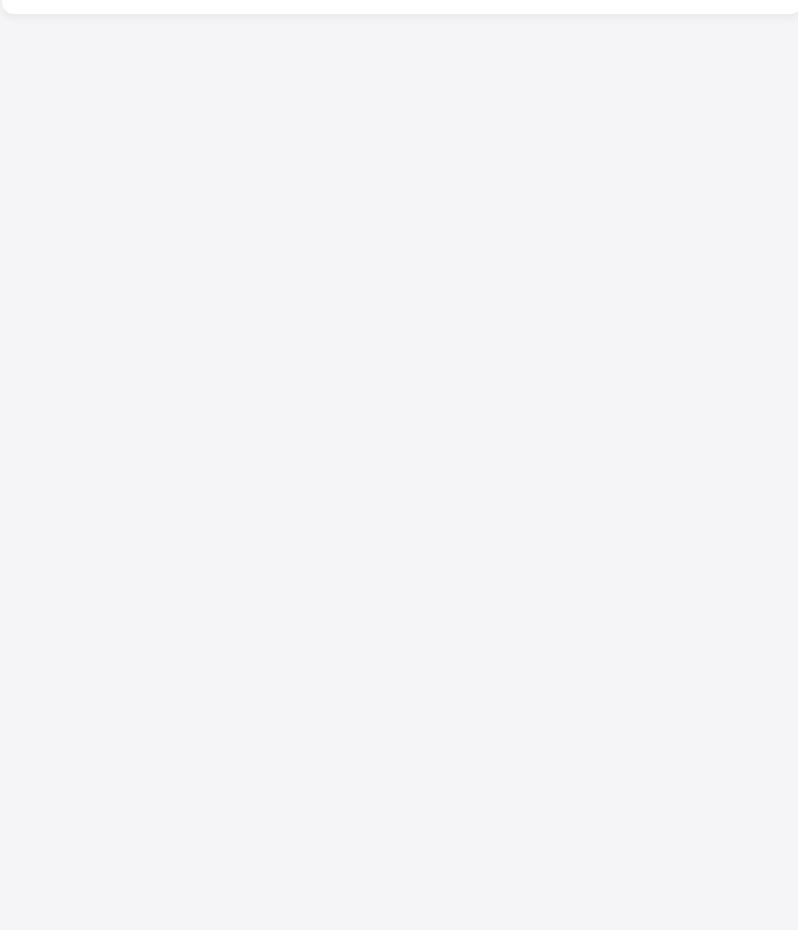
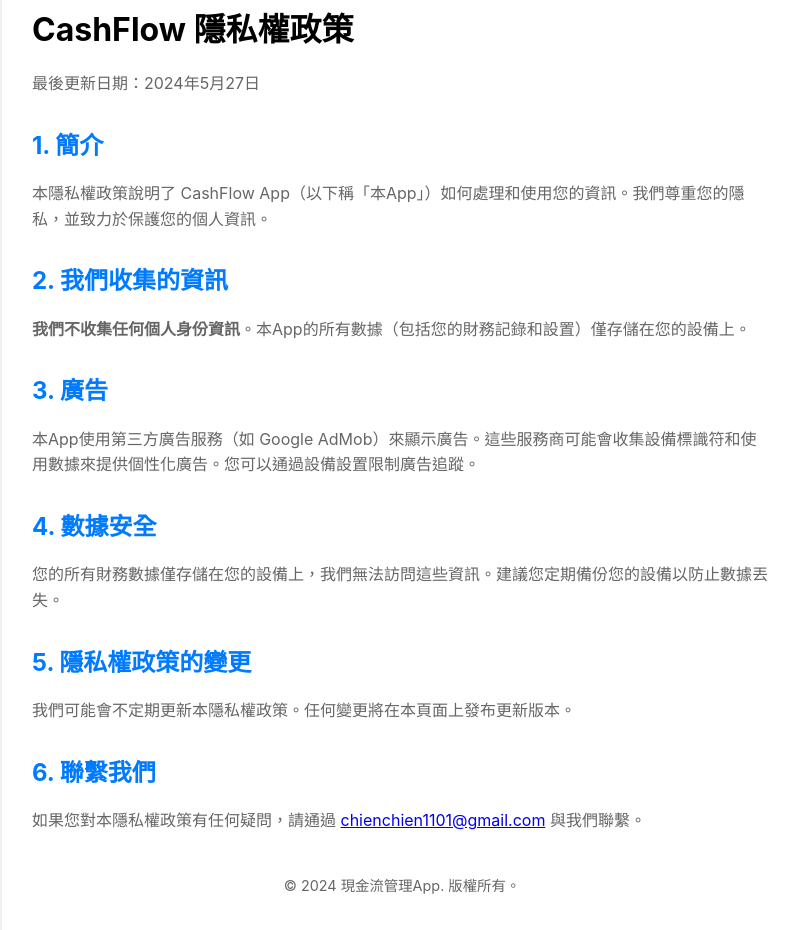
Before and after one commit to chienchien1101/chienchien-app, a plain HTML site: page route-planner.html in a window 1280 px wide. Shown: the part 440-1370 px from the top of the page, without its empty margins (238-1036 px from the left). Before the commit the page ends 800 px from the top, so only its background shows below. Drawn offline with Linux system fonts and the light colour scheme.

Commit message:
Update route-planner.html

```diff
--- a/route-planner.html
+++ b/route-planner.html
@@ -24,6 +24,11 @@
             color: #000;
             margin-bottom: 10px;
         }
+        h2 {
+            color: #007aff;
+            margin-top: 30px;
+            margin-bottom: 15px;
+        }
         p {
             margin-bottom: 20px;
             color: #666;
@@ -47,6 +52,11 @@
             color: #888;
             text-align: center;
         }
+        .privacy-section {
+            margin-top: 50px;
+            padding-top: 30px;
+            border-top: 2px solid #eee;
+        }
     </style>
 </head>
 <body>
@@ -60,6 +70,31 @@
             <a href="mailto:chienchien1101@gmail.com" class="email">chienchien1101@gmail.com</a>
         </p>
 
+        <!-- ********** CashFlow 隱私權政策開始 ********** -->
+        <div id="cashflow-privacy" class="privacy-section">
+            <h1>CashFlow 隱私權政策</h1>
+            <p>最後更新日期：2024年5月27日</p>
+
+            <h2>1. 簡介</h2>
+            <p>本隱私權政策說明了 CashFlow App（以下稱「本App」）如何處理和使用您的資訊。我們尊重您的隱私，並致力於保護您的個人資訊。</p>
+
+            <h2>2. 我們收集的資訊</h2>
+            <p><strong>我們不收集任何個人身份資訊</strong>。本App的所有數據（包括您的財務記錄和設置）僅存儲在您的設備上。</p>
+
+            <h2>3. 廣告</h2>
+            <p>本App使用第三方廣告服務（如 Google AdMob）來顯示廣告。這些服務商可能會收集設備標識符和使用數據來提供個性化廣告。您可以通過設備設置限制廣告追蹤。</p>
+
+            <h2>4. 數據安全</h2>
+            <p>您的所有財務數據僅存儲在您的設備上，我們無法訪問這些資訊。建議您定期備份您的設備以防止數據丟失。</p>
+
+            <h2>5. 隱私權政策的變更</h2>
+            <p>我們可能會不定期更新本隱私權政策。任何變更將在本頁面上發布更新版本。</p>
+
+            <h2>6. 聯繫我們</h2>
+            <p>如果您對本隱私權政策有任何疑問，請通過 <a href="mailto:chienchien1101@gmail.com">chienchien1101@gmail.com</a> 與我們聯繫。</p>
+        </div>
+        <!-- ********** CashFlow 隱私權政策結束 ********** -->
+
         <div class="footer">
             <p>© 2024 現金流管理App. 版權所有。</p>
         </div>
```
